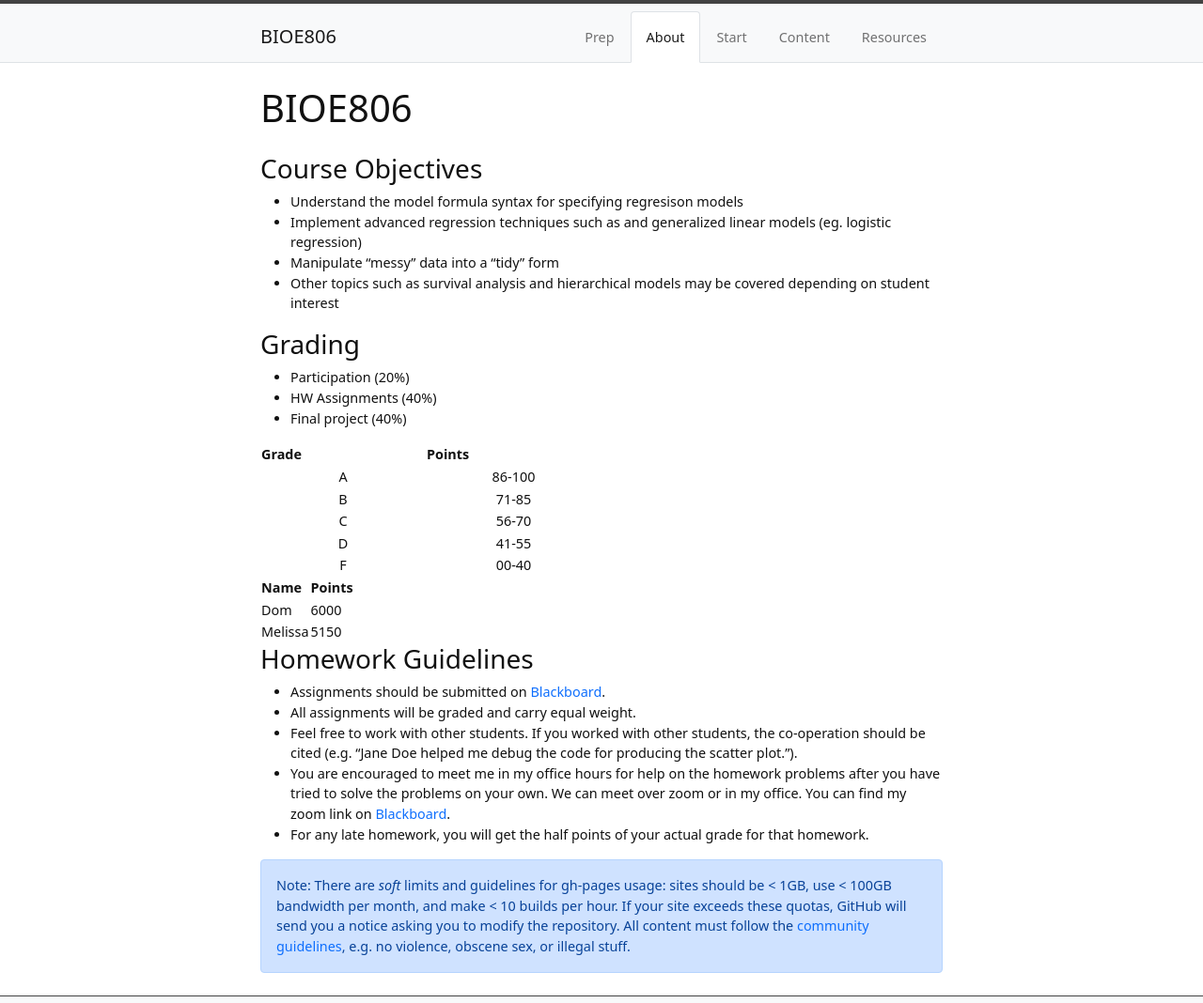
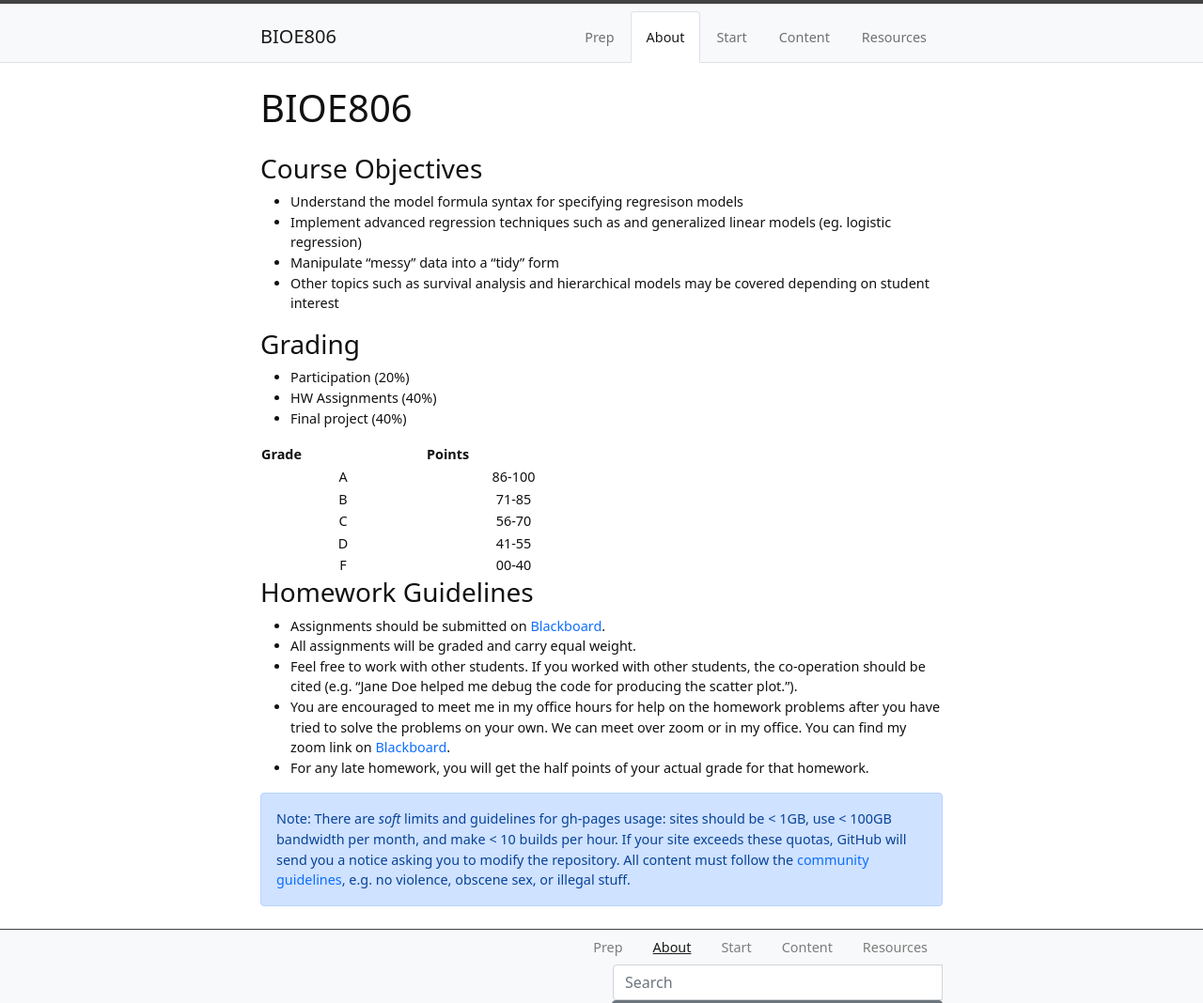
Before and after one commit to XiaoyuLiang/BIOE806-Spring2022, a Jekyll site: the page built from content/1-intro.md, in a window 1280 px wide, cut to the strip 0-1068 px from the top of the page. Shown: the whole strip at 94% size. Built offline with Jekyll 4.4.1, drawn with Linux system fonts in a browser that asks for light colours.

Commit message:
Update 1-intro.md

```diff
--- a/content/1-intro.md
+++ b/content/1-intro.md
@@ -14,6 +14,7 @@ nav: About
  - Participation (20%)
  - HW Assignments (40%)
  - Final project (40%)
+
 <table style="width:50%">
   <tr>
     <th>Grade</th>
@@ -41,26 +42,6 @@ nav: About
   </tr>
 </table>
 
-<table class="styled-table">
-    <thead>
-        <tr>
-            <th>Name</th>
-            <th>Points</th>
-        </tr>
-    </thead>
-    <tbody>
-        <tr>
-            <td>Dom</td>
-            <td>6000</td>
-        </tr>
-        <tr class="active-row">
-            <td>Melissa</td>
-            <td>5150</td>
-        </tr>
-        <!-- and so on... -->
-    </tbody>
-</table>
-
 ### Homework Guidelines
  - Assignments should be submitted on [Blackboard](https://blackboard.uthsc.edu/ultra/institution-page).
  - All assignments will be graded and carry equal weight.
```
